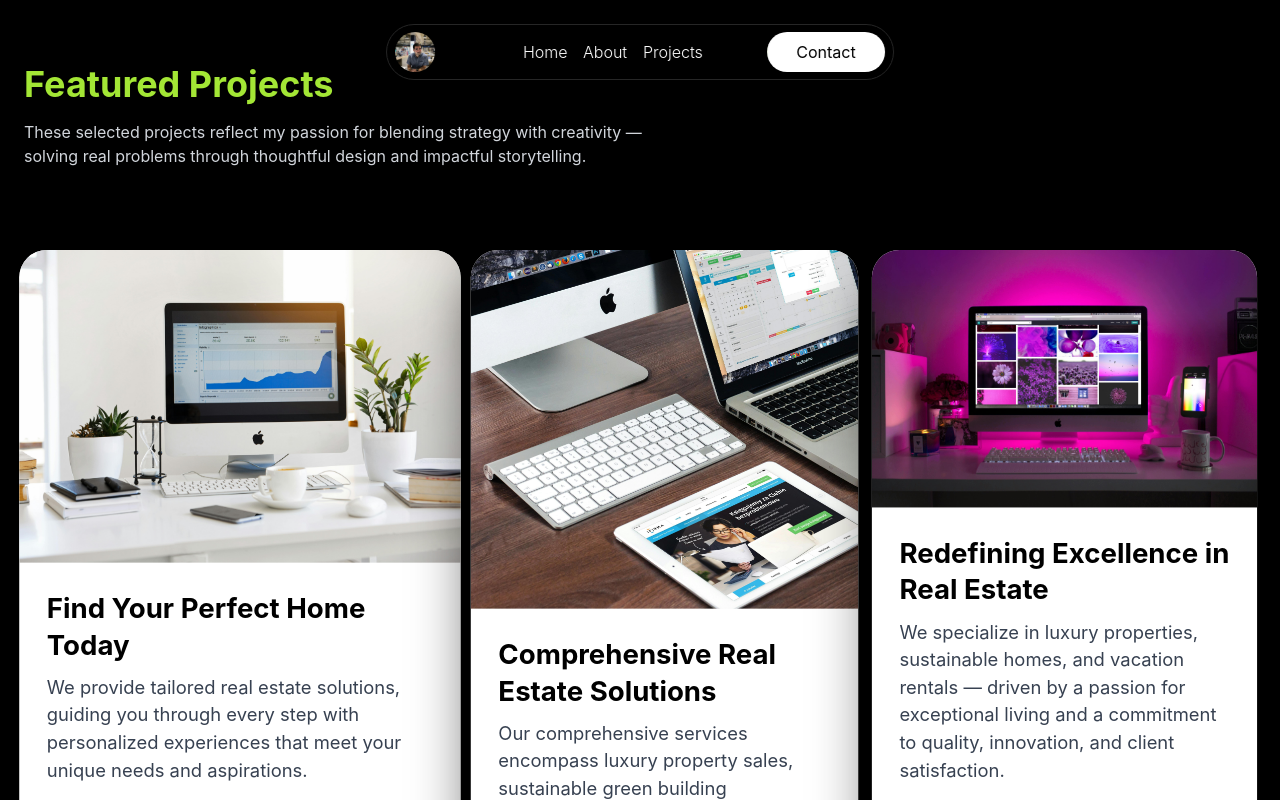
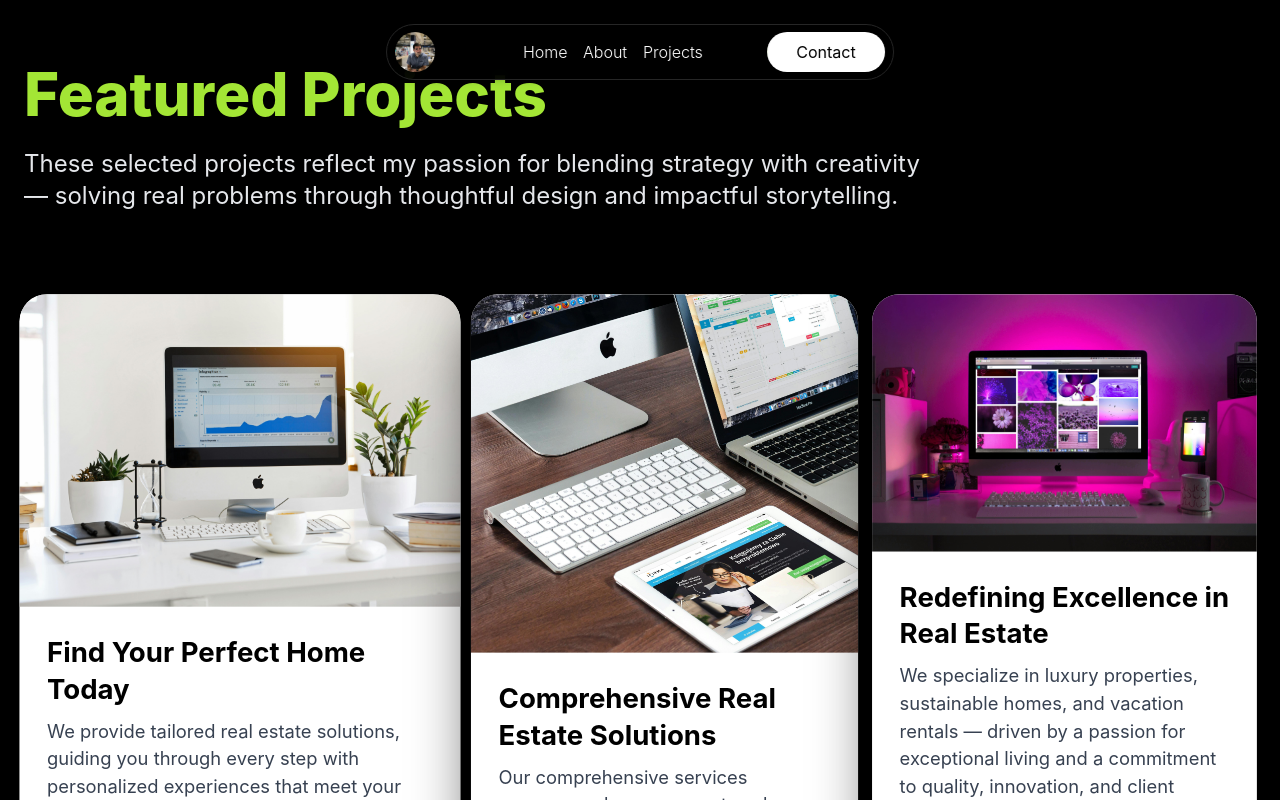
Before and after one commit to Fab785/Portfolio, a React (Create React App) app: page /all-projects in a window 1280 px wide. Shown: the top 800 px of the page. Built offline with nearby package versions, Linux system fonts and the light colour scheme.

Commit message:
description size changed

```diff
--- a/src/pages/AllProjects.jsx
+++ b/src/pages/AllProjects.jsx
@@ -92,10 +92,10 @@ export default function AllProjects() {
     >
       {/* Top-left intro */}
       <div className="w-full max-w-7xl mb-12 text-left">
-        <h1 className="text-4xl font-bold text-lime-400 mb-4">
+        <h1 className="text-5xl md:text-6xl font-extrabold text-lime-400 mb-6">
           Featured Projects
         </h1>
-        <p className="text-gray-300 max-w-2xl">
+        <p className="text-xl md:text-2xl text-gray-200 leading-relaxed max-w-4xl">
           These selected projects reflect my passion for blending strategy with
           creativity — solving real problems through thoughtful design and
           impactful storytelling.
```
